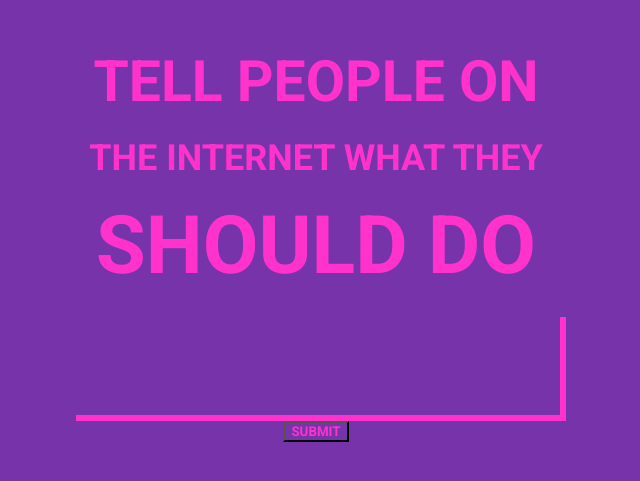
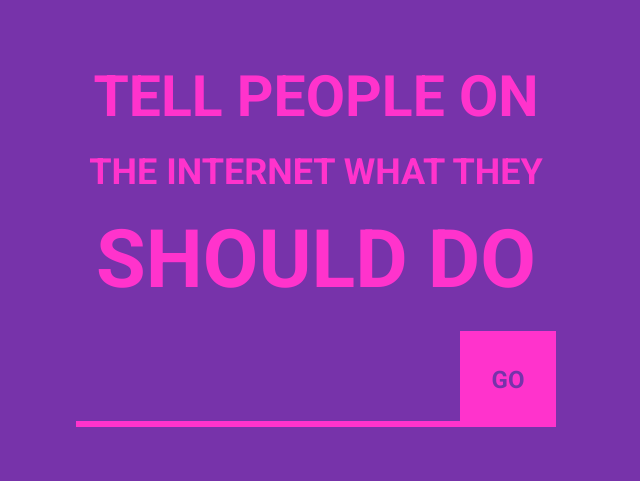
Before and after one commit to rileyjshaw/ushld, a website: page public/index.html in a window 1280 px wide. Shown: the part 157-638 px from the top of the page, without its empty margins (326-966 px from the left). Drawn offline with Linux system fonts and the light colour scheme.

Commit message:
Add and style a submit button

```diff
--- a/client/stylesheets/main.sass
+++ b/client/stylesheets/main.sass
@@ -1,11 +1,13 @@
 html, body, .vcent
 	height: 100%
 
-body, input
+body, input[type="text"], button
 	margin: 0
 	font-family: 'Roboto', sans-serif
 	text-align: center
 	text-transform: uppercase
+
+body, input
 	color: #f3c
 	background: #73a
 
@@ -16,11 +18,23 @@ body, input
 .centerContainer
 	width: 480px
 
-input[type="text"]
+input[type="text"], button
+	display: inline-block
+	vertical-align: middle
 	height: 96px
 	line-height: 96px
-	width: 100%
 	border: 0 solid #f3c
-	border-width: 0 6px 6px 0
 	outline: 0
+
+input[type="text"]
+	width: 80%
+	box-sizing: border-box
+	border-bottom-width: 6px
 	font-size: 60px
+
+button
+	width: 20%
+	font-size: 24px
+	color: #73a
+	background: #f3c
+	cursor: pointer
--- a/public/index.html
+++ b/public/index.html
@@ -2,7 +2,7 @@
 <html lang="en">
 <head>
 	<meta charset="UTF-8">
-	<title>You should...</title>
+	<title>ushld</title>
 	<link rel="stylesheet" href="main.css">
 	<link href='http://fonts.googleapis.com/css?family=Roboto:700' rel='stylesheet' type='text/css'>
 </head>
@@ -15,8 +15,8 @@
 			<p>should do</p>
 		</div>
 		<form action="/messages" method="post">
-			<input type="text" id="input" name="message">
-			<input type="submit">
+			<input type="text" id="input" name="message"
+			><button type="submit">Go</button>
 		</form>
 	</div>
 	<script src='main.js'></script>
```
Also changed, not shown: public/main.css.
